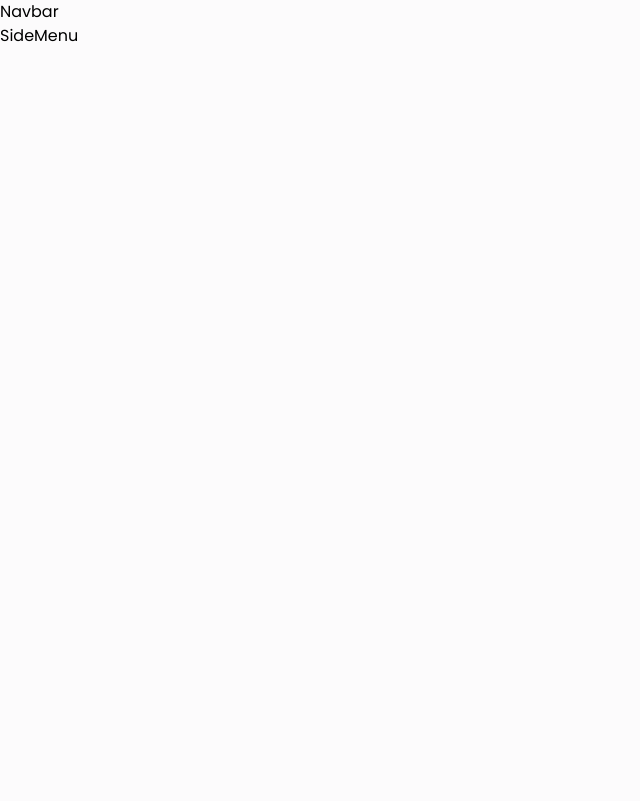
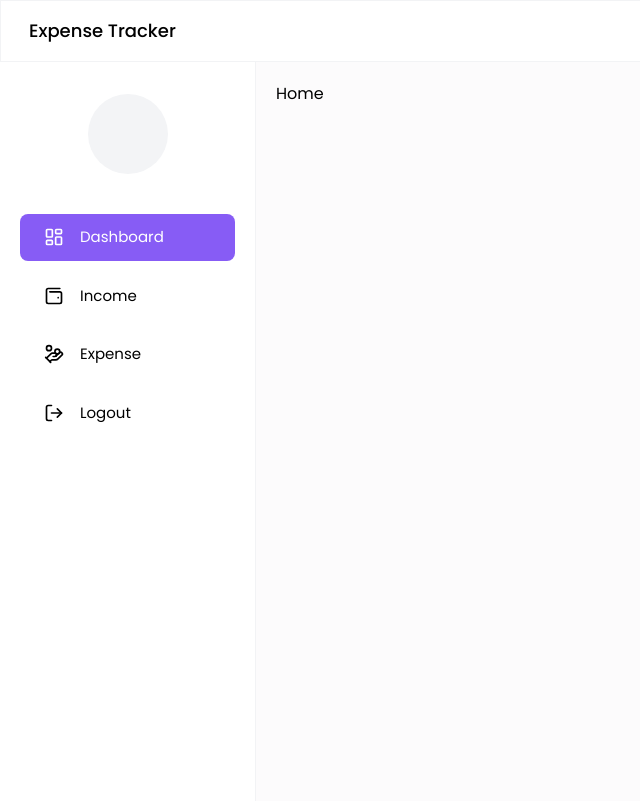
Before and after one commit to Velstruck/insight-income, a React (Vite) app in the folder frontend/: page /dashboard in a window 1280 px wide. Shown: the whole page, without its empty margins (0-640 px from the left). Built offline with nearby package versions, Linux system fonts and the light colour scheme; no server answers; sample sign-in values are in the browser's storage.

Commit message:
dashboard sidebar and dasboard/user api data detch done

```diff
--- /dev/null
+++ b/frontend/src/components/Cards/CharAvatar.jsx
@@ -0,0 +1,10 @@
+import React from 'react'
+import { getInitials } from '../../utils/helper'
+
+const CharAvatar = ({fullName,width,height,style}) => {
+  return <div className={`${width || 'w-12'} ${height || 'h-12'} ${style || ''} flex items-center justify-center rounded-full text-gray-900 font-medium bg-gray-100`}>
+    {getInitials(fullName || "")}
+  </div>
+}
+
+export default CharAvatar
--- a/frontend/src/components/layouts/DashboardLayout.jsx
+++ b/frontend/src/components/layouts/DashboardLayout.jsx
@@ -9,10 +9,9 @@
   return (
     <div className=''>
         <Navbar activeMenu={activeMenu} />
-
-       {user &&(
-       <div>
-            <div>
+       {user && (
+       <div className='flex'>
+            <div className='max-[1080px]:hidden'>
                 <SideMenu activeMenu={activeMenu}/>
             </div>
             <div className='grow mx-5'>{children}</div>
--- a/frontend/src/components/layouts/Navbar.jsx
+++ b/frontend/src/components/layouts/Navbar.jsx
@@ -1,8 +1,30 @@
-import React from 'react'
+import React, { useState } from 'react'
+import { HiOutlineMenu, HiOutlineX } from 'react-icons/hi'
+import SideMenu from './SideMenu'
 
-const Navbar = () => {
+const Navbar = ({ activeMenu }) => {
+  const [openSideMenu, setOpenSideMenu] = useState(false)
   return (
-    <div>Navbar</div>
+    <div className='flex gap-5 bg-white border border-b border-gray-200/50 backdrop-blur-[2px] py-4 px-7 sticky top-0 z-30'>
+      <button
+        className='block lg:hidden text-black'
+        onClick={() => {
+          setOpenSideMenu(!openSideMenu)
+        }}
+      >
+        {openSideMenu ? (
+          <HiOutlineX  className='text-2xl' />
+        ) : (
+            <HiOutlineMenu className='text-2xl' />
+          )}
+      </button>
+      <h2 className='text-lg font-medium text-black'>Expense Tracker </h2>
+        {openSideMenu && (
+          <div className='fixed top-[61px] -ml-4 bg-white'>
+            <SideMenu activeMenu={activeMenu}/>
+          </div>
+        )}
+    </div>
   )
 }
 
--- a/frontend/src/components/layouts/SideMenu.jsx
+++ b/frontend/src/components/layouts/SideMenu.jsx
@@ -1,9 +1,60 @@
-import React from 'react'
+import React, { useContext } from 'react'
+import { SIDE_MENU_DATA } from '../../utils/data'
+import { UserContext } from '../../context/userContext'
+import { useNavigate } from 'react-router-dom'
+import CharAvatar from '../Cards/CharAvatar'
 
-const SideMenu = () => {
-  return (
-    <div>SideMenu</div>
-  )
+
+const SideMenu = ({ activeMenu }) => {
+  const { user, clearUser } = useContext(UserContext)
+  const navigate = useNavigate()
+
+  const handleClick = (route) => {
+    if (route === 'logout') {
+      handleLogout();
+      return;
+    }
+
+    navigate(route);
+  }
+
+  const handleLogout = () => {
+    localStorage.clear();
+    clearUser()
+    navigate('/login')
+  }
+  return <div className='w-64 h-[calc(100vh-61px)] bg-white border-r border-gray-200/50 p-5 sticky top-[61px] z-20'>
+    <div className='flex flex-col items-center justify-center gap-3 mt-3 mb-7'>
+      {user?.profileImageUrl ? (
+        <img
+          src={user?.profileImageUrl || ""}
+          alt='profile image'
+          className='w-20 h-20 bg-slate-400 rounded-full '
+        />) : (
+          <CharAvatar
+            fullName={user?.fullName || ""}
+            height="h-20"
+            width="w-20"
+            style="text-xl"
+          />
+        )}
+
+      <h5 className='text-gray-950 font-medium leading-6'>
+        {user?.fullName || ""}
+      </h5>
+    </div>
+    {SIDE_MENU_DATA.map((item, index) => (
+      <button
+        key={`menu_${index}`}
+        className={`w-full flex items-center gap-4 text-[15px] ${activeMenu == item.label ? "text-white bg-primary" : ""
+          } py-3 px-6 rounded-lg mb-3`}
+        onClick={() => handleClick(item.path)}
+      >
+        <item.icon className='text-xl' />
+        {item.label}
+      </button>
+    ))}
+  </div>
 }
 
 export default SideMenu
--- /dev/null
+++ b/frontend/src/hooks/useUserAuth.jsx
@@ -0,0 +1,38 @@
+import { useContext, useEffect } from "react"
+import { UserContext } from "../context/userContext"
+import { useNavigate } from "react-router-dom"
+import { API_PATHS } from "../utils/apiPaths"
+import axiosInstance from "../utils/axiosInstance"
+
+
+export const useUserAuth = () => {
+    const {user, updateUser, clearUser} = useContext(UserContext)
+    const navigate = useNavigate()
+
+    useEffect(()=>{
+        if(user) return;
+
+        let isMounted = true;
+
+        const fetchUserInfo = async () => {
+            try {
+                const response = await axiosInstance.get(API_PATHS.AUTH.GET_USER_INFO);
+                if(isMounted && response.data){
+                    updateUser(response.data);
+                }
+            } catch (error) {
+                console.log("Error fetching user info:", error);
+                if(isMounted) {
+                    clearUser();
+                    navigate("/login");
+                }
+            }
+        };
+
+        fetchUserInfo();
+
+        return () => {
+            isMounted = false;
+        };
+    }, [updateUser, clearUser, navigate]);
+};
--- a/frontend/src/pages/Dashboard/Home.jsx
+++ b/frontend/src/pages/Dashboard/Home.jsx
@@ -1,12 +1,50 @@
-import React from 'react'
+import React, { useEffect, useState } from 'react'
 import DashboardLayout from '../../components/layouts/DashboardLayout'
+import { useUserAuth } from '../../hooks/useUserAuth';
+import { useNavigate } from 'react-router-dom';
+import axiosInstance from '../../utils/axiosInstance';
+import { API_PATHS } from '../../utils/apiPaths';
 
 const Home = () => {
+  useUserAuth();
+
+  const navigate = useNavigate();
+  const [dashboardData, setDashboardData] = useState(null);
+  const [loading, setLoading] = useState(false);
+
+  const fetchDashboardData = async () => {
+    if(loading) return;
+
+    setLoading(true);
+
+    try {
+      const response = await axiosInstance.get(
+        `${API_PATHS.DASHBOARD.GET_DATA}`
+      );
+      console.log("Dashboard data");
+
+      if(response.data){
+        setDashboardData(response.data);
+      }
+    } catch (error) {
+      console.log("Error fetching dashboard data", error);
+    }finally{
+      setLoading(false);
+    }
+  }
+
+  useEffect(() => {
+    fetchDashboardData();
+    return () => {}
+  }, [])
+
   return (
     <DashboardLayout activeMenu="Dashboard">
-      <div className='mx-auto my-5'></div>
+      <div className='mx-auto my-5'>
+        Home
+      </div>
     </DashboardLayout>
   )
 }
 
-export default Home
+export default Home;
--- a/frontend/src/utils/data.js
+++ b/frontend/src/utils/data.js
@@ -0,0 +1,34 @@
+import {
+    LuLayoutDashboard,
+    LuHandCoins,
+    LuWalletMinimal,
+    LuLogOut
+} from "react-icons/lu";
+
+
+export const SIDE_MENU_DATA = [
+    {
+        id: "01",
+        label: "Dashboard",
+        icon: LuLayoutDashboard,
+        path: "/dashboard",
+    },
+    {
+        id: "02",
+        label: "Income",
+        icon: LuWalletMinimal,
+        path: "/income",
+    },
+    {
+        id: "03",
+        label: "Expense",
+        icon: LuHandCoins,
+        path: "/expense",
+    },
+    {
+        id: "06",
+        label: "Logout",
+        icon: LuLogOut,
+        path: "logout",
+    }
+];
--- a/frontend/src/utils/helper.js
+++ b/frontend/src/utils/helper.js
@@ -2,3 +2,16 @@
     const regex = /^[a-zA-Z0-9._-]+@[a-zA-Z0-9.-]+\.[a-zA-Z]{2,4}$/;
     return regex.test(email);
 }
+
+export const getInitials = (name) => {
+    if(!name) return "";
+
+    const words = name.split(" ");
+    let initials = "";
+
+    for(let i=0; i< Math.min(words.length, 2); i++){
+        initials += words[i][0]
+    }
+
+    return initials.toUpperCase()
+};
```
